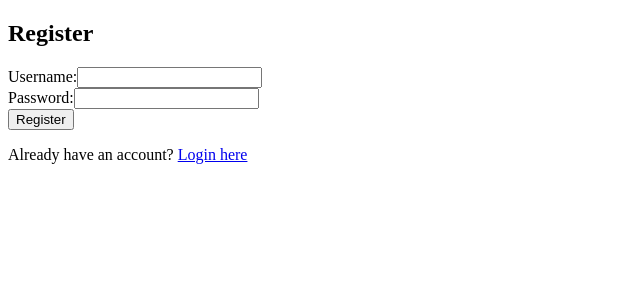
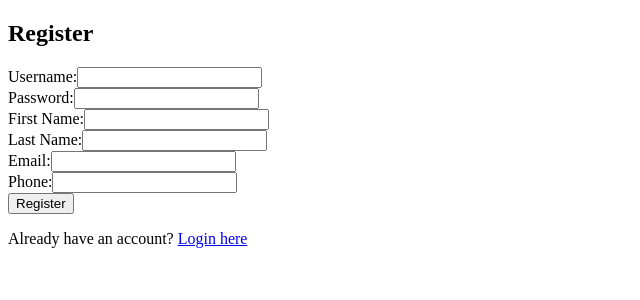
Before and after one commit to alimon777/finance-tracker, an Angular app in the folder Frontend/finwiz/: page /register in a window 1280 px wide. Shown: the top 300 px of the page, without its empty margins (0-640 px from the left). Built offline with nearby package versions, Linux system fonts and the light colour scheme.

Commit message:
added additional details in user for register

```diff
--- a/Frontend/finwiz/src/app/pages/register/register.component.html
+++ b/Frontend/finwiz/src/app/pages/register/register.component.html
@@ -9,6 +9,22 @@
       <label>Password:</label>
       <input type="password" [(ngModel)]="user.password" name="password" required>
     </div>
+    <div>
+      <label>First Name:</label>
+      <input type="text" [(ngModel)]="user.firstName" name="firstName" required>
+    </div>
+    <div>
+      <label>Last Name:</label>
+      <input type="text" [(ngModel)]="user.lastName" name="lastName" required>
+    </div>
+    <div>
+      <label>Email:</label>
+      <input type="email" [(ngModel)]="user.email" name="email" required>
+    </div>
+    <div>
+      <label>Phone:</label>
+      <input type="tel" [(ngModel)]="user.phone" name="phone" required pattern="[0-9]{10,15}">
+    </div>
     <button type="submit">Register</button>
     <div *ngIf="successMessage" class="success">{{ successMessage }}</div>
     <div *ngIf="errorMessage" class="error">{{ errorMessage }}</div>
--- a/Frontend/finwiz/src/app/pages/register/register.component.ts
+++ b/Frontend/finwiz/src/app/pages/register/register.component.ts
@@ -7,7 +7,7 @@ import { Router } from '@angular/router';
   templateUrl: './register.component.html',
 })
 export class RegisterComponent {
-  user = { username: '', password: '' };
+  user = { username: '', password: '', firstName:'',lastName:'',email:'',phone:'' };
   successMessage: string | null = null;
   errorMessage: string | null = null;
 
```
Also changed, not shown: 2 other files (tests, documents, lock files or other folders). Lines whose indentation alone changed are shown as unchanged.
